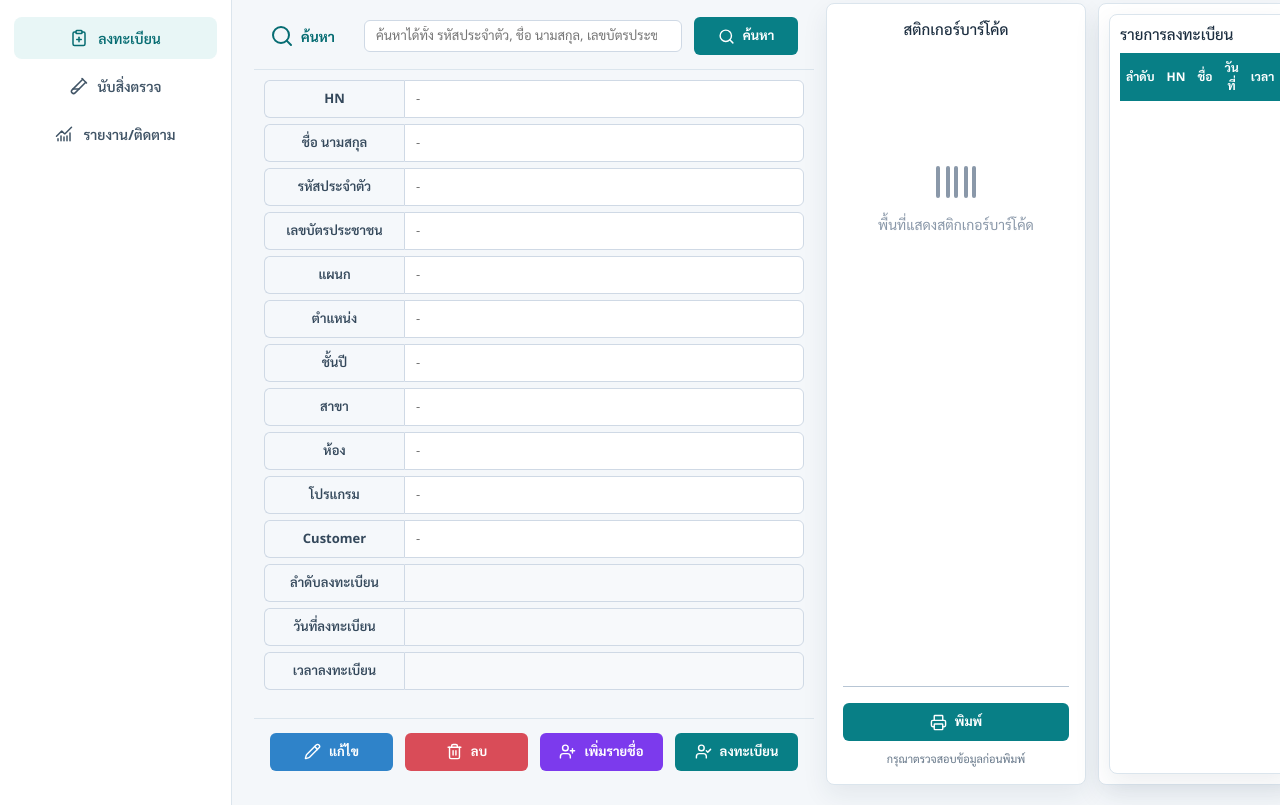
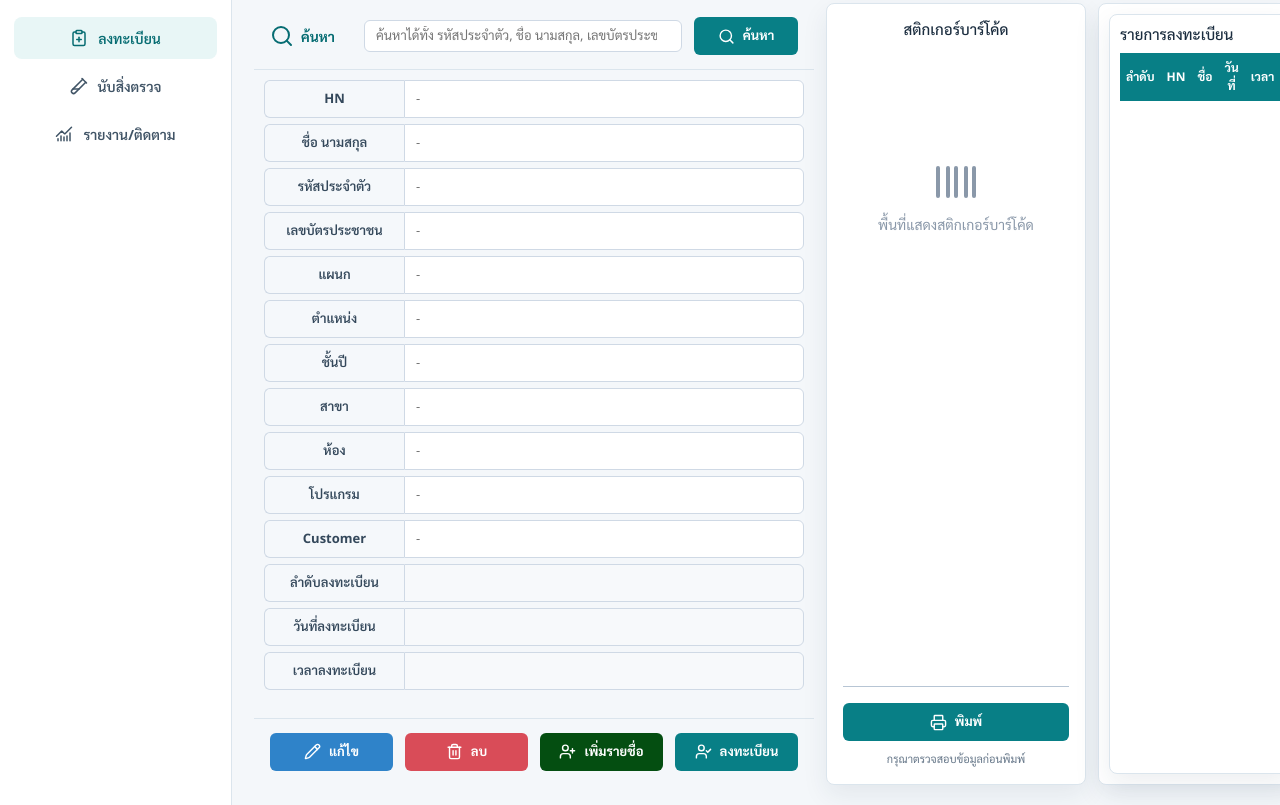
Before and after one commit to RBMedical/MobileCheckUp, a plain HTML site: page index.html in a window 1280 px wide. Shown: the part 75-880 px from the top of the page. Drawn offline with nearby package versions, Linux system fonts and the light colour scheme.

Commit message:
Update styles.css

```diff
--- a/styles.css
+++ b/styles.css
@@ -531,7 +531,7 @@ button svg {
 }
 
 .add-new {
-  background: #7c3aed;
+  background: #044e11;
 }
 
 /* ─── Modal ─── */
```
